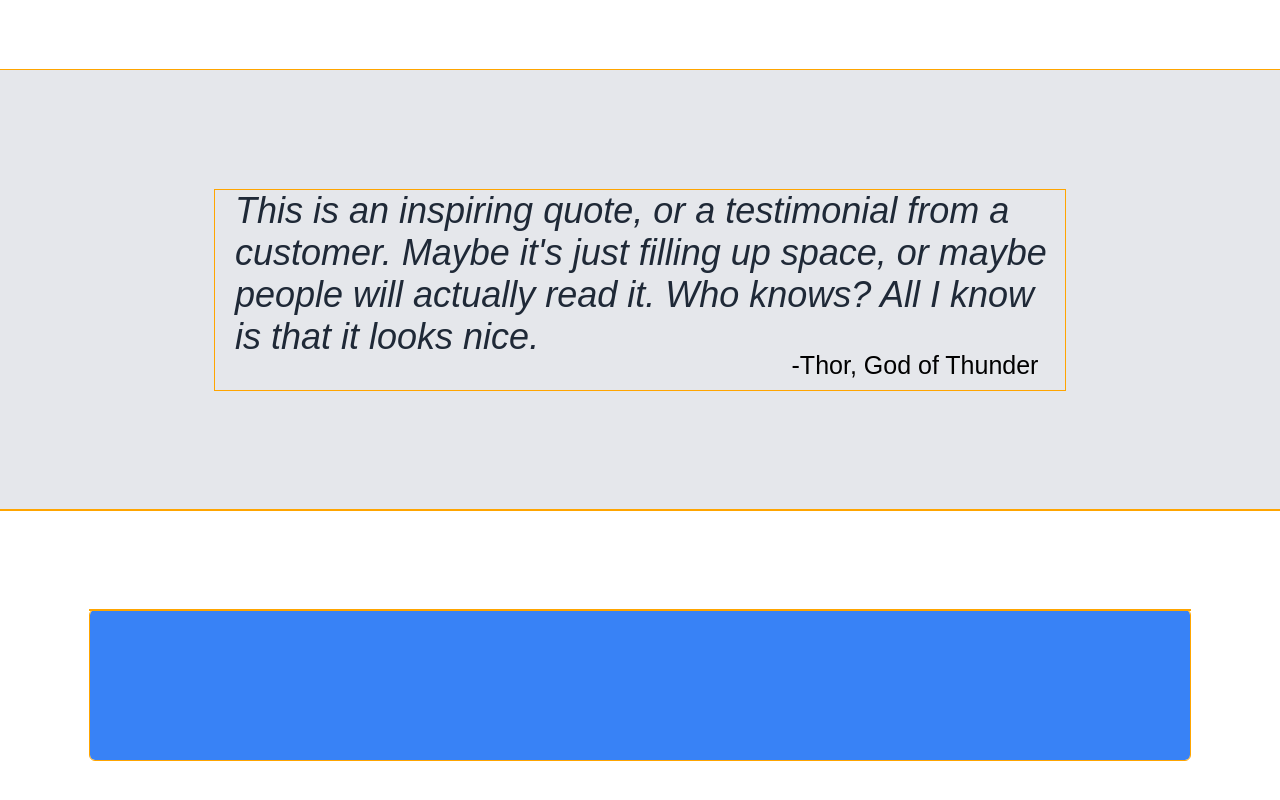
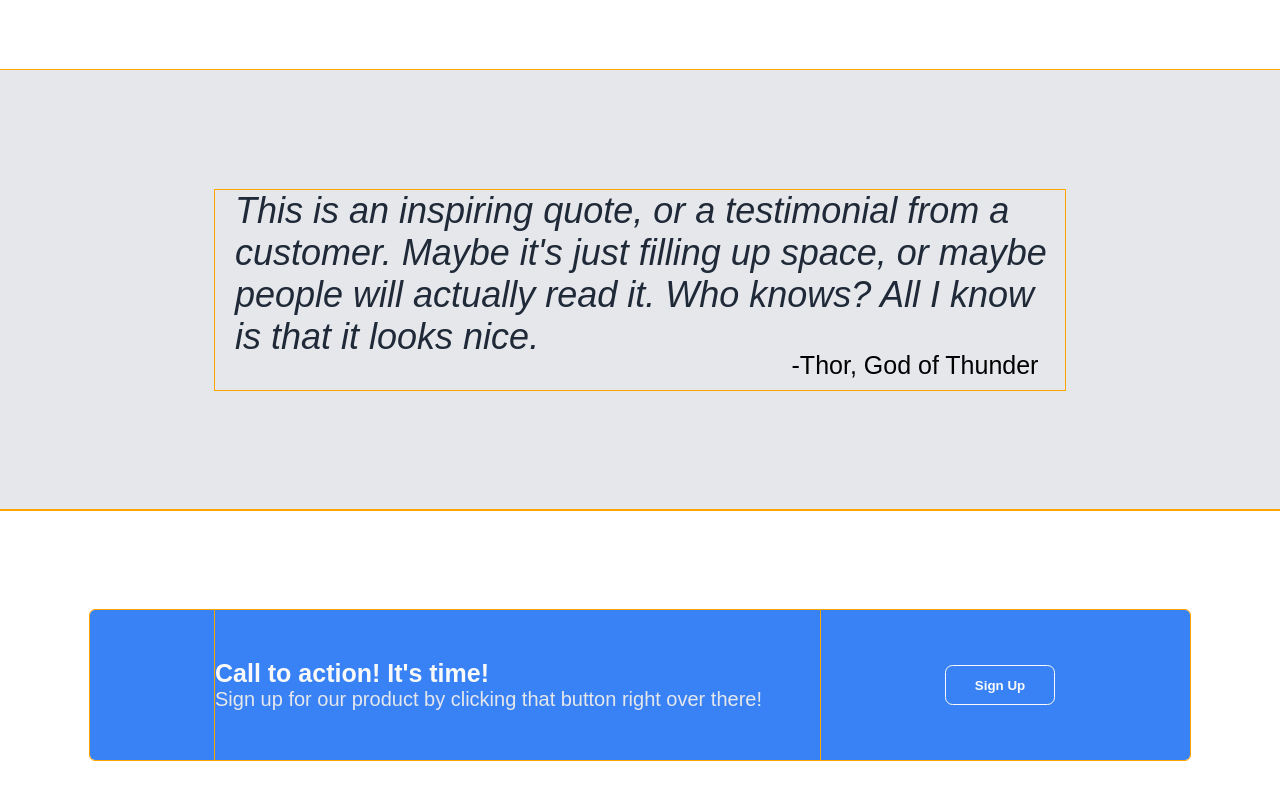
Before and after one commit to Emmanuel-va1d/landing-page, a plain HTML site: page index.html in a window 1280 px wide. Shown: the part 890-1690 px from the top of the page. Drawn offline with Linux system fonts and the light colour scheme; a web font is replaced by a local one.

Commit message:
Had trouble, but I aligned the Sign Up button in the fourth section nonetheless

```diff
--- a/index.html
+++ b/index.html
@@ -67,11 +67,10 @@
     <div id="section-4">
         <div class="main">
             <div class="left">
-                <h1></h1>
-                <p></p>
+                <h1>Call to action! It's time!</h1>
+                <p>Sign up for our product by clicking that button right over there!</p>
             </div>
-            <div class="right">
-            </div>
+            <button>Sign Up</button>
         </div>
     </div>
 </body>
--- a/styles.css
+++ b/styles.css
@@ -210,3 +210,32 @@ button {
     background-color: #3882F6;
     border-radius: 5px;
 }
+
+#section-4 .left {
+    margin-left: 125px;
+    height: 150px;
+    width: 55%;
+    display: flex;
+    flex-direction: column;
+    justify-content: center;
+}
+
+#section-4 h1 {
+    color: #F9FAF8;
+    font-size: 25px;
+}
+
+#section-4 p {
+    color: #E5E7EB;
+    font-size: 20px;
+}
+
+#section-4 button {
+    border-width: 1px;
+    border-color: #F9FAF8;
+    position: absolute;
+    top: 50px;
+    left: 850px;
+    width: 110px;
+    height: 40px;
+}
```
